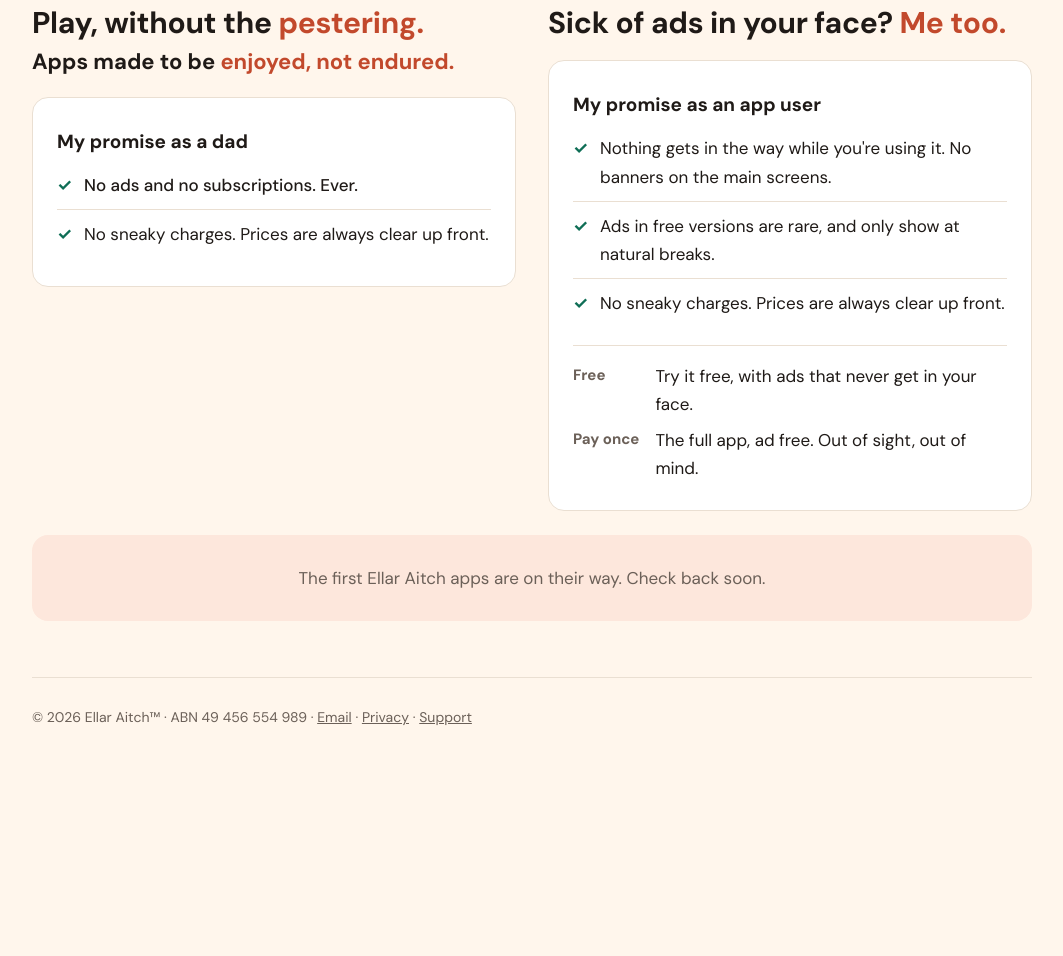
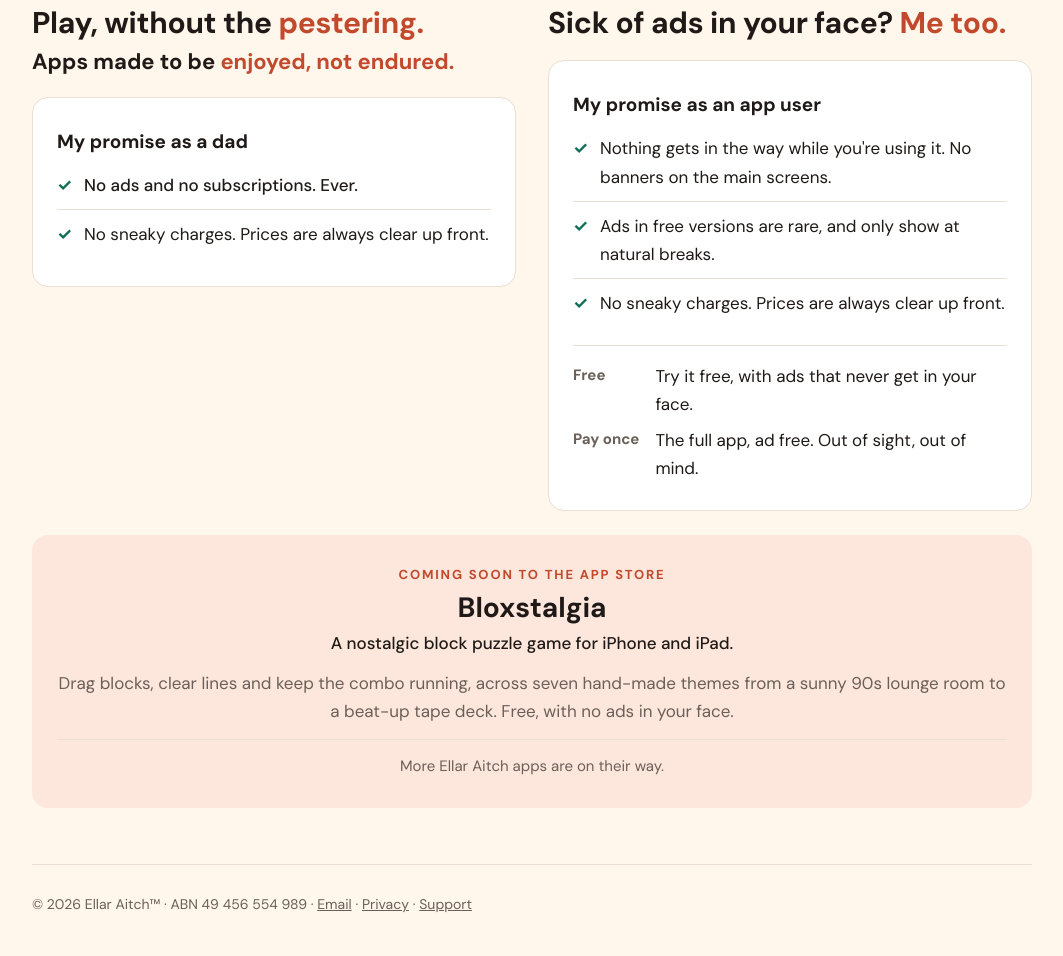
Before and after one commit to EllarAitch/EllarAitchSite, a plain HTML site: page index.html in a window 1280 px wide. Shown: the part 347-1303 px from the top of the page, without its empty margins (108-1171 px from the left). Before the commit the page ends 1116 px from the top, so only its background shows below. Drawn offline with Linux system fonts and the light colour scheme.

Commit message:
Home: Bloxstalgia coming soon card
Replaces the generic "apps are on their way" line with a coming soon
card for Bloxstalgia while 1.0 is in App Review. Wording follows the
App Store listing. Swap for the App Store badge once approved.

Co-Authored-By: Claude Opus 5.5 <noreply@anthropic.com>
Claude-Session: https://claude.ai/code/session_01Vu2GoRwkz1HLpjegmvXKYA

```diff
--- a/assets/site.css
+++ b/assets/site.css
@@ -25,6 +25,10 @@ a{color:var(--accent)}
 .promise li.kids{font-weight:500}
 .soon{text-align:center;background:var(--accent-soft);border-color:transparent}
 .soon p{margin:0;color:var(--muted)}
+.soon .eyebrow{color:var(--accent);margin-bottom:6px}
+.soon h3{font-size:28px;line-height:1.2;margin:0 0 4px}
+.soon .soon-sub{color:var(--ink);font-weight:500;margin-bottom:12px}
+.soon .soon-more{font-size:15px;margin-top:14px;padding-top:14px;border-top:1px solid var(--line)}
 .hero{padding:48px 0 44px}
 .hero .intro{font-size:clamp(20px,4.4vw,26px);line-height:1.4;margin:0;max-width:760px;font-weight:500}
 .hero .intro span{color:var(--accent)}
--- a/index.html
+++ b/index.html
@@ -63,8 +63,12 @@
       </section>
     </div>
 
-    <section class="card soon">
-      <p>The first Ellar Aitch apps are on their way. Check back soon.</p>
+    <section class="card soon" aria-labelledby="soon-h">
+      <p class="eyebrow">Coming soon to the App Store</p>
+      <h3 id="soon-h">Bloxstalgia</h3>
+      <p class="soon-sub">A nostalgic block puzzle game for iPhone and iPad.</p>
+      <p>Drag blocks, clear lines and keep the combo running, across seven hand-made themes from a sunny 90s lounge room to a beat-up tape deck. Free, with no ads in your face.</p>
+      <p class="soon-more">More Ellar Aitch apps are on their way.</p>
     </section>
   </main>
 
```
